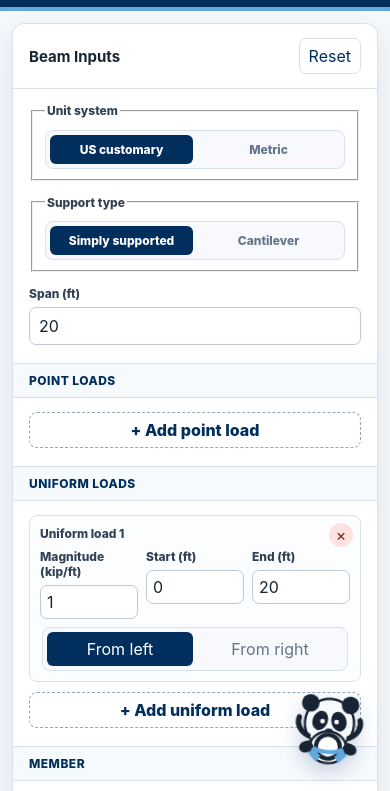
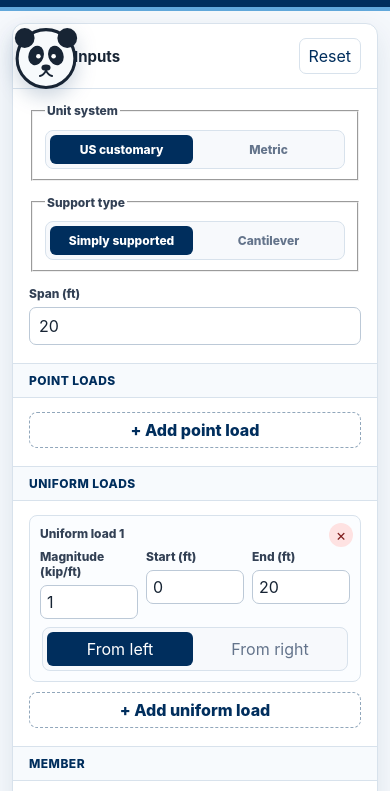
Before and after one commit to maxwhitmore2022/Inclass-Web-apps, a plain HTML site: page index.html in a window 390 px wide. Shown: the part 53-844 px from the top of the page. Drawn offline with Linux system fonts and the light colour scheme.

Commit message:
Add interactive panda face
Co-authored-by: Copilot <223556219+Copilot@users.noreply.github.com>

```diff
--- a/index.html
+++ b/index.html
@@ -520,14 +520,16 @@
 
     .floating-panda {
       position: fixed;
-      right: 18px;
-      bottom: 18px;
+      left: 18px;
+      top: 84px;
       z-index: 1000;
-      width: 112px;
-      height: 112px;
+      width: 96px;
+      height: 96px;
       pointer-events: none;
       filter: drop-shadow(0 8px 10px rgba(0, 46, 93, 0.20));
-      animation: panda-float 3.2s ease-in-out infinite;
+      transition: left 700ms cubic-bezier(.2, .8, .2, 1),
+        top 700ms cubic-bezier(.2, .8, .2, 1),
+        transform 180ms ease;
       transform-origin: center;
     }
 
@@ -537,27 +539,30 @@
       display: block;
     }
 
-    @keyframes panda-float {
-      0%, 100% {
-        transform: translate3d(0, 0, 0) rotate(-3deg);
-      }
-      50% {
-        transform: translate3d(-12px, -18px, 0) rotate(4deg);
-      }
+    .panda-hair {
+      display: none;
+    }
+
+    .floating-panda.hair-visible .panda-hair {
+      display: block;
+    }
+
+    .floating-panda.hair-visible {
+      transform: scale(1.08) rotate(-2deg);
     }
 
     @media (prefers-reduced-motion: reduce) {
       .floating-panda {
-        animation: none;
+        transition: none;
       }
     }
 
     @media (max-width: 640px) {
       .floating-panda {
-        right: 8px;
-        bottom: 8px;
-        width: 82px;
-        height: 82px;
+        left: 8px;
+        top: 72px;
+        width: 76px;
+        height: 76px;
       }
     }
 
@@ -701,28 +706,20 @@
   <div id="calculation-status" class="sr-only" role="status" aria-live="polite"></div>
 
   <div class="floating-panda" aria-hidden="true">
-    <svg viewBox="0 0 140 140" role="presentation">
-      <ellipse cx="70" cy="119" rx="38" ry="8" fill="#93a4b8" opacity="0.32"/>
-      <circle cx="70" cy="68" r="42" fill="#f7fafc" stroke="#172434" stroke-width="4"/>
-      <circle cx="36" cy="35" r="15" fill="#172434"/>
-      <circle cx="104" cy="35" r="15" fill="#172434"/>
-      <ellipse cx="54" cy="64" rx="13" ry="17" fill="#172434" transform="rotate(18 54 64)"/>
-      <ellipse cx="86" cy="64" rx="13" ry="17" fill="#172434" transform="rotate(-18 86 64)"/>
-      <circle cx="58" cy="65" r="4" fill="#fff"/>
-      <circle cx="82" cy="65" r="4" fill="#fff"/>
-      <ellipse cx="70" cy="82" rx="7" ry="5" fill="#172434"/>
-      <path d="M70 87 C67 94 63 96 58 96" fill="none" stroke="#172434" stroke-width="3" stroke-linecap="round"/>
-      <path d="M70 87 C73 94 77 96 82 96" fill="none" stroke="#172434" stroke-width="3" stroke-linecap="round"/>
-      <ellipse cx="70" cy="109" rx="31" ry="27" fill="#f7fafc" stroke="#172434" stroke-width="4"/>
-      <circle cx="70" cy="108" r="24" fill="#172434"/>
-      <circle cx="70" cy="108" r="17" fill="#fff"/>
-      <path d="M35 91 C21 85 14 72 18 60" fill="none" stroke="#172434" stroke-width="9" stroke-linecap="round"/>
-      <path d="M105 91 C119 85 126 72 122 60" fill="none" stroke="#172434" stroke-width="9" stroke-linecap="round"/>
-      <path d="M39 99 C25 100 18 108 22 116 C30 125 42 119 46 109 Z" fill="#172434"/>
-      <path d="M101 99 C115 100 122 108 118 116 C110 125 98 119 94 109 Z" fill="#172434"/>
-      <path d="M44 111 C55 119 85 119 96 111" fill="none" stroke="#62a8db" stroke-width="7"/>
-      <path d="M44 111 L58 124 L51 135 L38 122 Z" fill="#62a8db"/>
-      <path d="M96 111 L82 124 L89 135 L102 122 Z" fill="#62a8db"/>
+    <svg viewBox="0 0 100 100" role="presentation">
+      <g class="panda-hair" fill="#172434" stroke="#172434" stroke-linecap="round">
+        <path d="M32 26 Q22 10 38 16 Q34 2 44 13 Q48 0 52 12 Q62 2 62 16 Q76 8 70 23" fill="#172434"/>
+      </g>
+      <circle cx="50" cy="52" r="38" fill="#f7fafc" stroke="#172434" stroke-width="4"/>
+      <circle cx="22" cy="25" r="13" fill="#172434"/>
+      <circle cx="78" cy="25" r="13" fill="#172434"/>
+      <ellipse cx="37" cy="48" rx="10" ry="13" fill="#172434" transform="rotate(18 37 48)"/>
+      <ellipse cx="63" cy="48" rx="10" ry="13" fill="#172434" transform="rotate(-18 63 48)"/>
+      <circle cx="40" cy="49" r="3" fill="#fff"/>
+      <circle cx="60" cy="49" r="3" fill="#fff"/>
+      <ellipse cx="50" cy="64" rx="6" ry="4" fill="#172434"/>
+      <path d="M50 68 Q47 74 42 75" fill="none" stroke="#172434" stroke-width="2.5" stroke-linecap="round"/>
+      <path d="M50 68 Q53 74 58 75" fill="none" stroke="#172434" stroke-width="2.5" stroke-linecap="round"/>
     </svg>
   </div>
 
@@ -1864,6 +1861,31 @@
       });
     });
 
+    const panda = document.querySelector(".floating-panda");
+
+    document.addEventListener("click", (event) => {
+      if (event.target.closest("button, input, select, a")) return;
+      const size = panda.getBoundingClientRect().width || 96;
+      const left = Math.min(
+        Math.max(8, event.clientX - size / 2),
+        window.innerWidth - size - 8
+      );
+      const top = Math.min(
+        Math.max(8, event.clientY - size / 2),
+        window.innerHeight - size - 8
+      );
+      panda.style.left = `${left}px`;
+      panda.style.top = `${top}px`;
+    });
+
+    document.addEventListener("keydown", (event) => {
+      if (event.key.toLowerCase() !== "p") return;
+      if (event.target instanceof HTMLInputElement ||
+          event.target instanceof HTMLTextAreaElement ||
+          event.target instanceof HTMLSelectElement) return;
+      panda.classList.toggle("hair-visible");
+    });
+
     document.getElementById("print-button").addEventListener("click", () => {
       window.print();
     });
```
Also changed, not shown: 2 other files.
